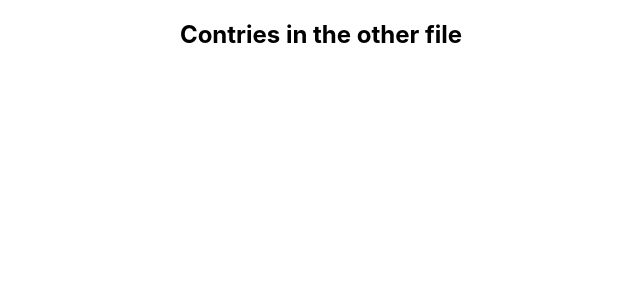
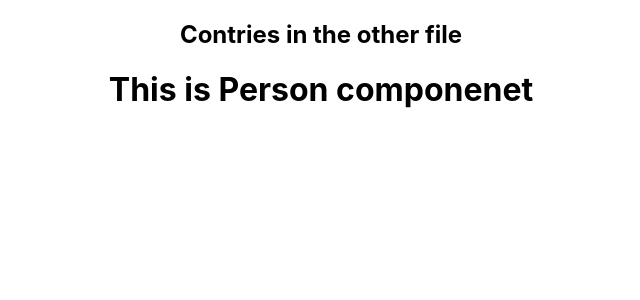
Before and after one commit to sadiaprova12/React-Rest-Countries, a React (Create React App) app: page / in a window 1280 px wide. Shown: the top 300 px of the page, without its empty margins (319-959 px from the left). Built offline with nearby package versions, Linux system fonts and the light colour scheme.

Commit message:
added person js

```diff
--- a/src/App.js
+++ b/src/App.js
@@ -2,11 +2,13 @@ import logo from './logo.svg';
 import './App.css';
 import { useEffect, useState } from 'react';
 import Contries from './components/Contries/Contries';
+import Person from './components/Person/Person';
 
 function App() {
   return (
     <div className="App">
      <Contries></Contries>
+     <Person></Person>
     </div>
   );
 }
```
